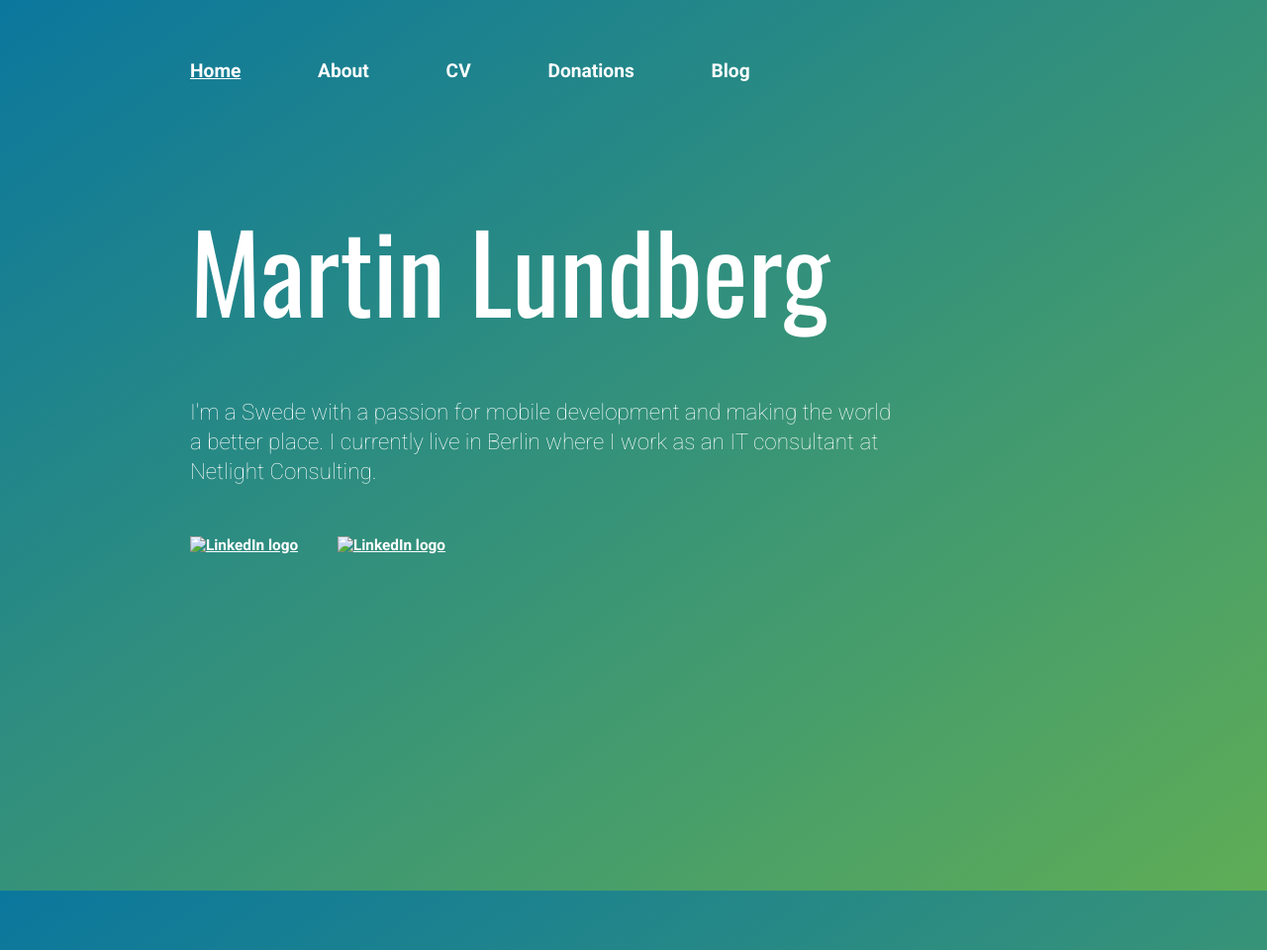
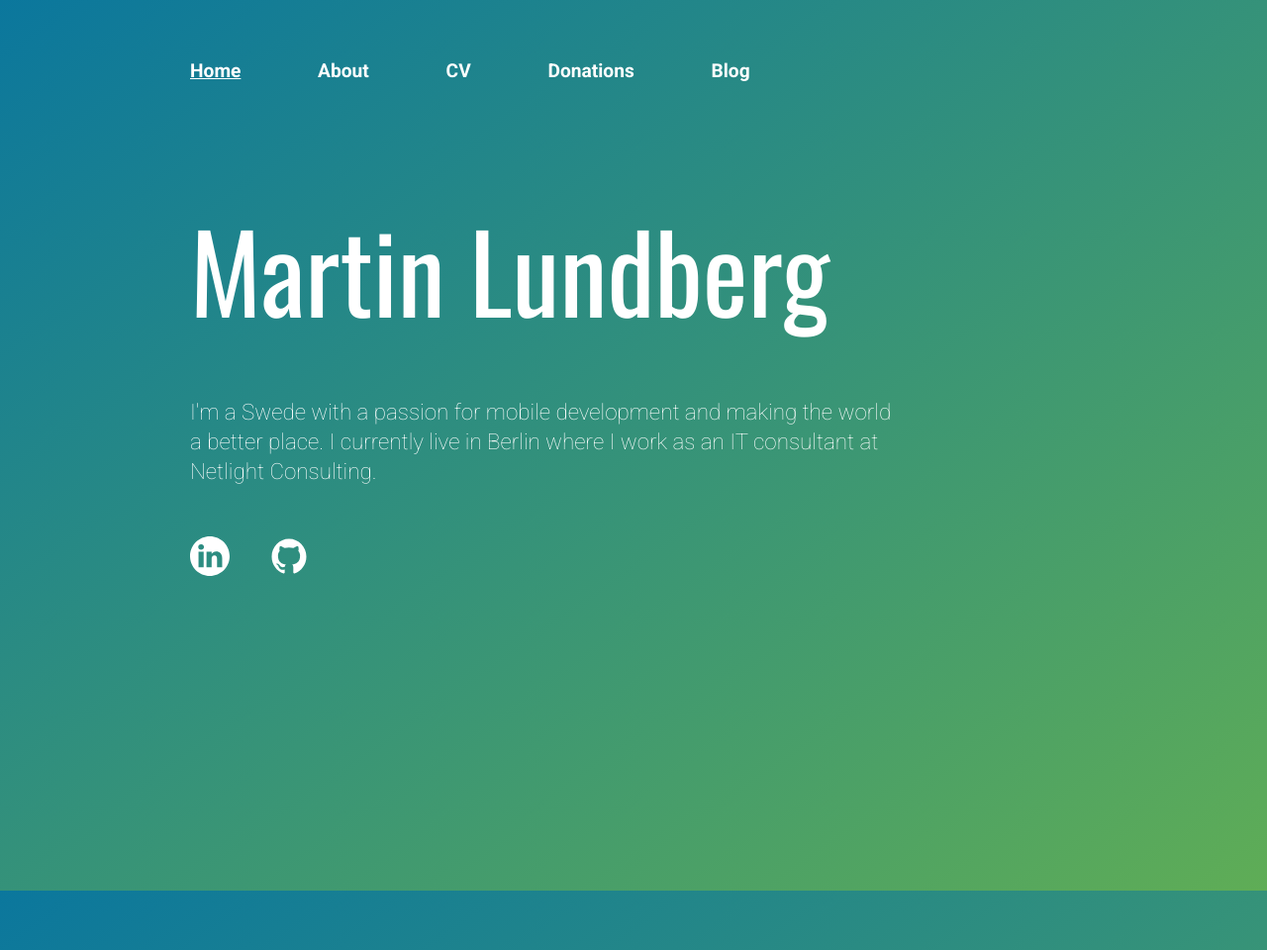
Before and after one commit to molundb/molundb.github.io, a Jekyll site: the page built from index.html, in a window 1280 px wide. Shown: the whole page at 99% size. Built offline with Jekyll 4.4.1, drawn with Linux system fonts in a browser that asks for light colours.

Commit message:
fix paths to image assets

```diff
--- a/_layouts/default.html
+++ b/_layouts/default.html
@@ -9,7 +9,7 @@
       href="https://fonts.googleapis.com/css2?family=Oswald&family=Roboto+Condensed:wght@700&family=Roboto:wght@100;300;700&display=swap"
       rel="stylesheet"
     />
-    <link rel="icon" type="image/x-icon" href="/images/favicon.ico" />
+    <link rel="icon" type="image/x-icon" href="/assets/images/favicon.ico" />
     {% if jekyll.environment == 'production' and site.google_analytics %}
     {%include analytics.html %} {% endif %} {% feed_meta %} {% seo %}
   </head>
@@ -22,7 +22,7 @@
         <li>
           <a href="https://www.linkedin.com/in/martin-lundberg/"
             ><img
-              src="/images/linkedin_icon.svg"
+              src="/assets/images/linkedin_icon.svg"
               alt="LinkedIn logo"
               style="width: 40px"
           /></a>
@@ -30,7 +30,7 @@
         <li>
           <a href="https://github.com/molundb"
             ><img
-              src="/images/github_icon.svg"
+              src="/assets/images/github_icon.svg"
               alt="LinkedIn logo"
               style="width: 40px; margin-left: 16px"
           /></a>
```
